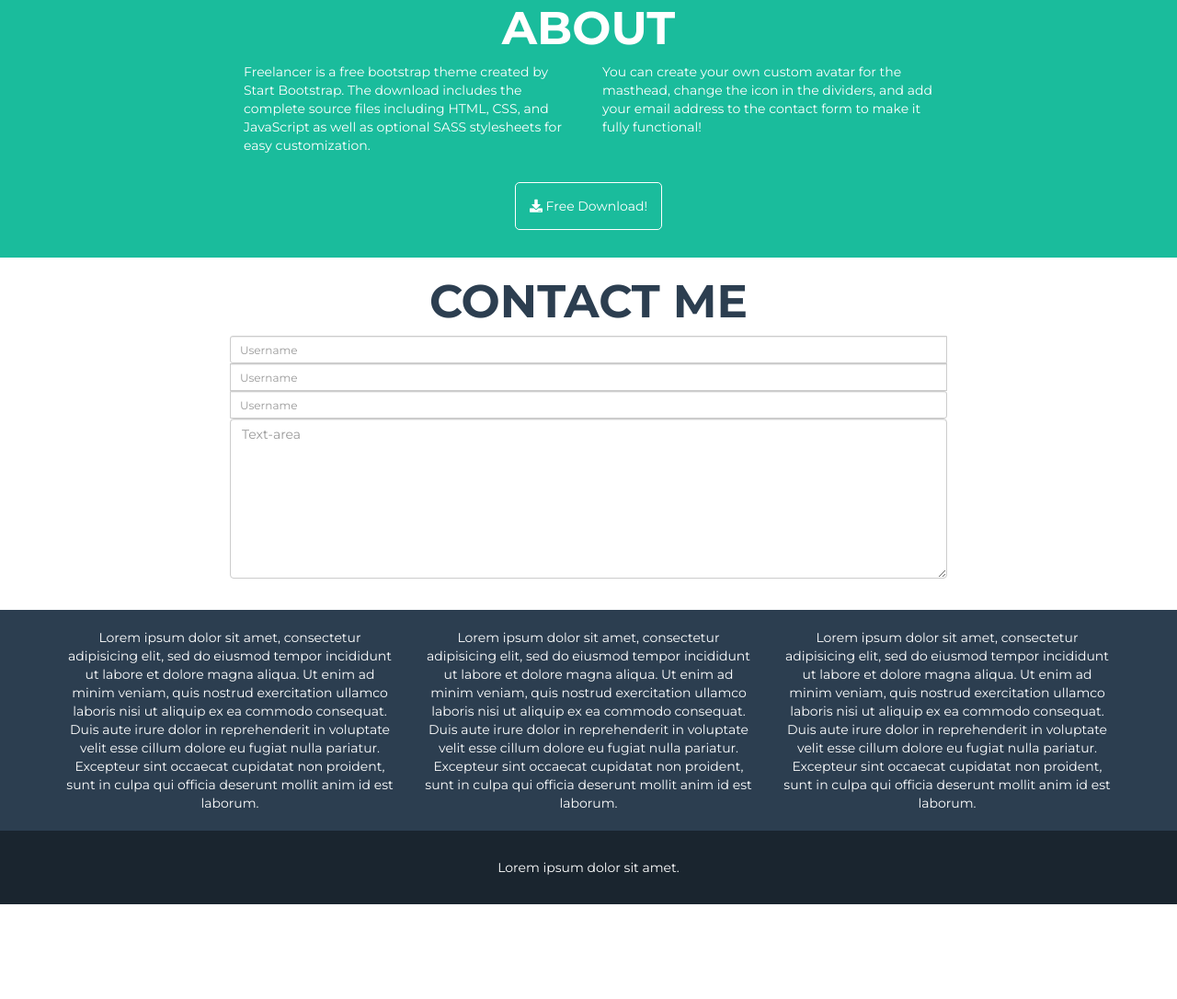
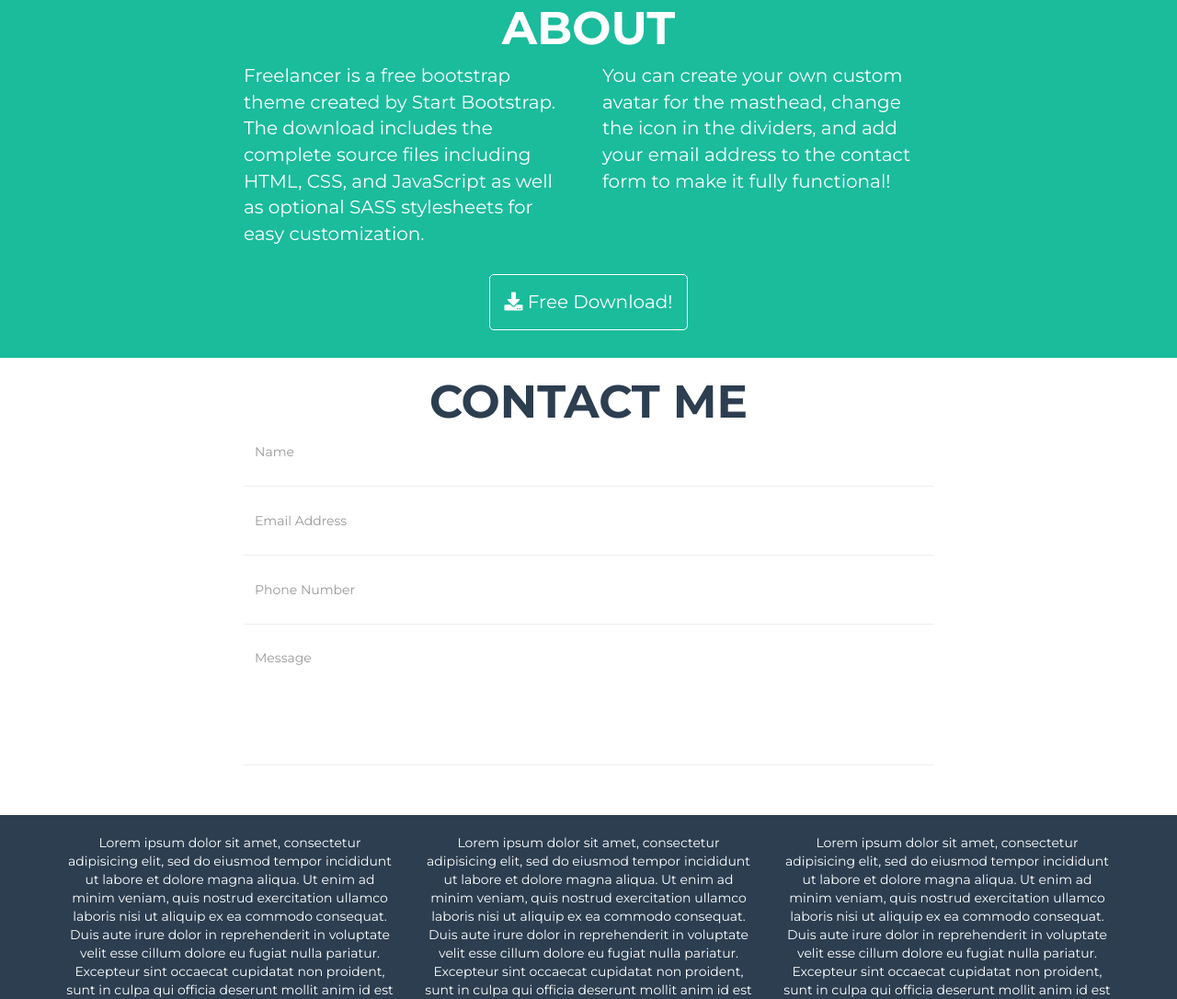
Before and after one commit to tommasofiglia/html-css-bootstrap-freelancer, a plain HTML site: page index.html in a window 1280 px wide. Shown: the part 1409-2495 px from the top of the page at 92% size. Before the commit the page ends 2392 px from the top, so only its background shows below. Drawn offline with nearby package versions, Linux system fonts and the light colour scheme.

Commit message:
Form completato

```diff
--- a/css/style.css
+++ b/css/style.css
@@ -124,6 +124,24 @@ nav a{
   background-color: white;
 }
 
+#about , #about .btn{
+  font-size: 20px;
+}
+
+/* Contact */
+.form-control {
+    border: 0px;
+    box-shadow: 0 0px 0px ;
+}
+
+textarea{
+  resize: none;
+}
+
+.form-control:focus {
+    box-shadow: 0 0px 0px;
+}
+
 /* Mediaquery */
 
 @media  screen and (min-width: 769px) {
--- a/index.html
+++ b/index.html
@@ -103,13 +103,35 @@
       <div class="container-sm">
         <h2 class="text-center clearblue">CONTACT ME</h2>
         <div class="row">
-          <div class="input-group input-group-sm m-auto col-lg-12 col-md-12 col-xs-12">
-            <input type="text" class="form-control" placeholder="Username" aria-describedby="sizing-addon3">
-            <input type="email" class="form-control" placeholder="Username" aria-describedby="sizing-addon3">
-            <input type="text" class="form-control" placeholder="Username" aria-describedby="sizing-addon3">
+          <div class="col-lg-12 col-md-12 col-xs-12">
+            <form>
+              <div class="form-group">
+                <input type="text" class="form-control" id="name" placeholder="Name">
+              </div>
+
+              <hr>
+
+              <div class="form-group">
+                <input type="email" class="form-control" id="email_address" placeholder="Email Address">
+              </div>
+
+              <hr>
+
+              <div class="form-group">
+                <input type="text" class="form-control" id="email_address" placeholder="Phone Number">
+              </div>
+
+              <hr>
+
+              <div class="form-group">
+                <textarea class="form-control" id="message" rows="5" placeholder="Message"></textarea>
+              </div>
+
+              <hr>
+
+              <div class="btn white ">Send</div>
+            </form>
           </div>
-          <textarea  rows="8" cols="80" class="form-control" placeholder="Text-area"></textarea>
-          <div class="btn white "><i class="fas fa-download"></i>  Free Download!</div>
         </div>
 
       </div>
```
